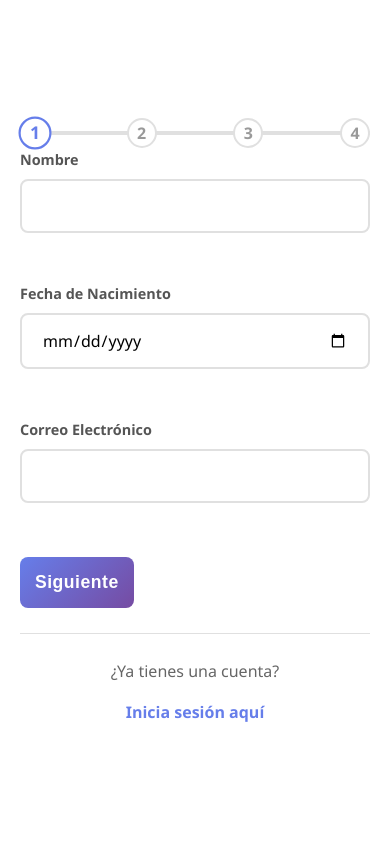
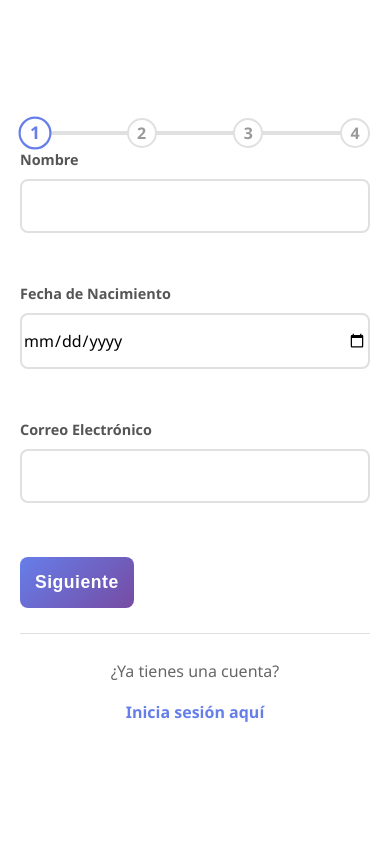
Before and after one commit to NelsonPDev/DetecciondeAlergenos, a PHP site: page /registro.html in a window 390 px wide. Run offline with PHP 8.4, Linux system fonts and the light colour scheme.

Commit message:
ajuste de fecha de nacimiento estetico en movil

```diff
--- a/styles.css
+++ b/styles.css
@@ -837,4 +837,8 @@ footer {
         height: 30px;
         border-width: 2px;
     }
+
+    .form-group input {
+        padding: 14px 1px;
+    }
 }
```
